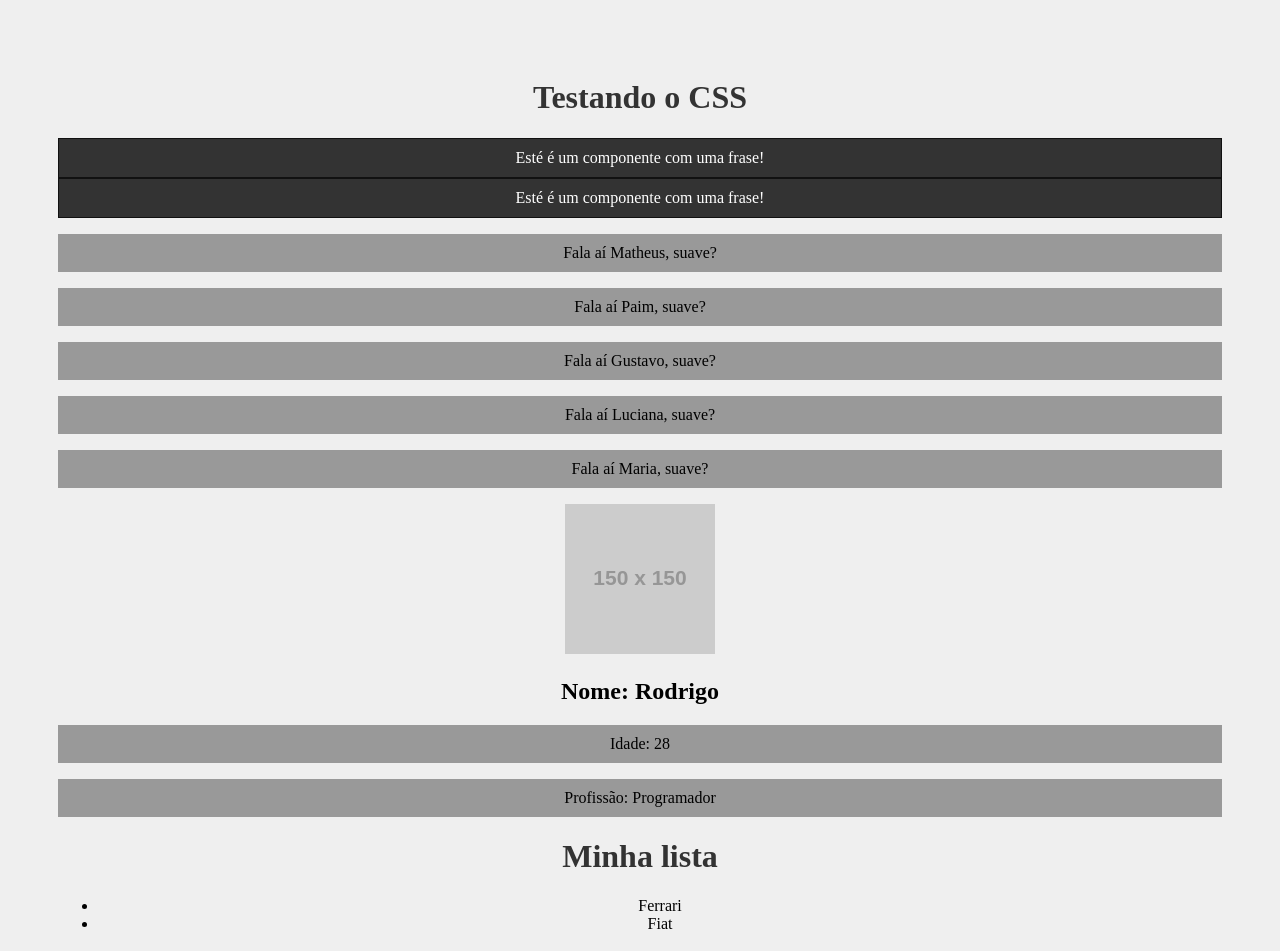
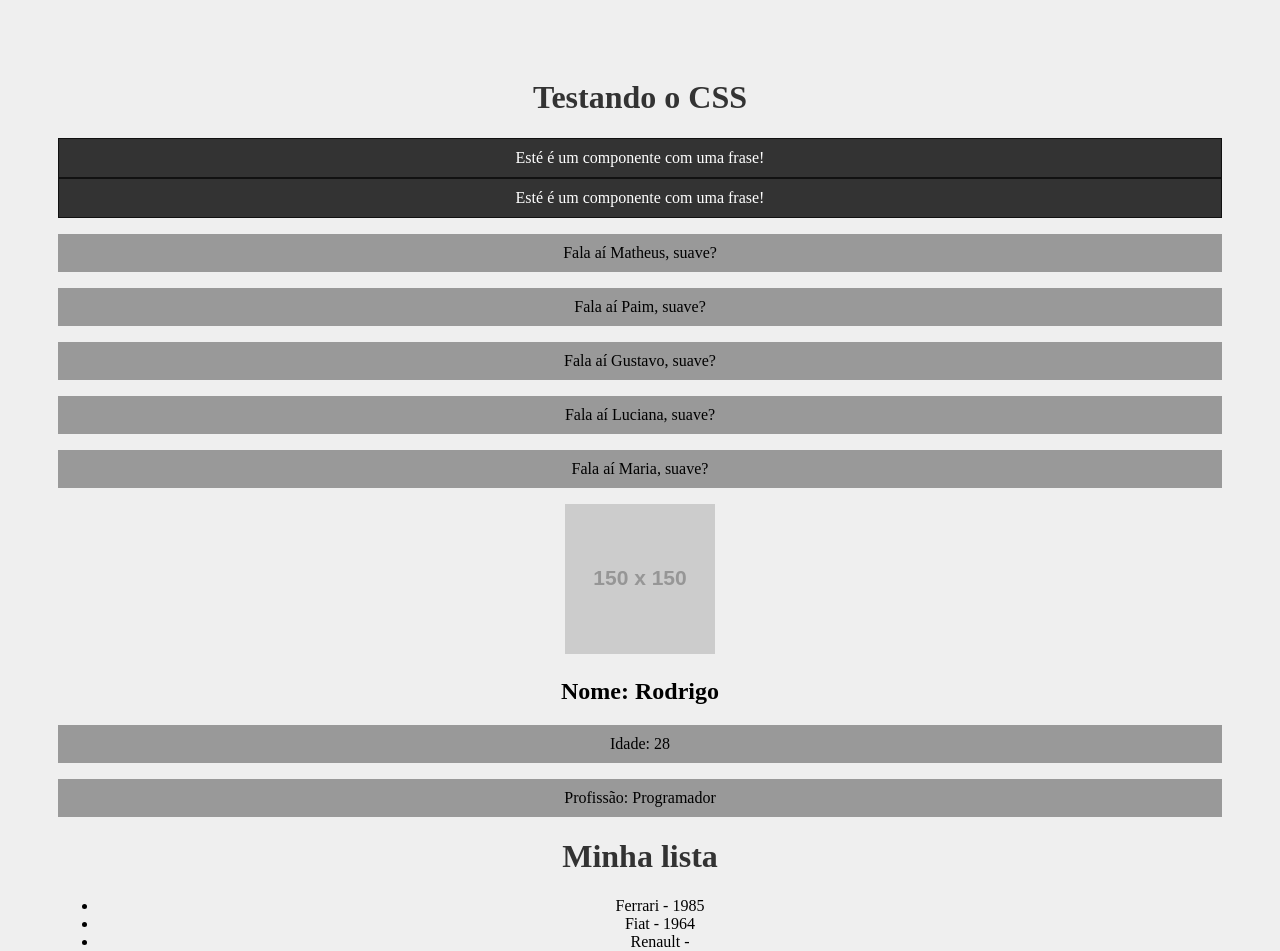
Before and after one commit to Lucas-Paim-Lavras/react_js_curso, a React (Create React App) app in the folder meu-projeto/: page / in a window 1280 px wide. Shown: the top 951 px of the page. Built offline with nearby package versions, Linux system fonts and the light colour scheme.

Commit message:
Avançando em Props: PropTypes; defaultProps; isRequired

```diff
--- a/meu-projeto/src/components/Item.js
+++ b/meu-projeto/src/components/Item.js
@@ -1,8 +1,20 @@
-function Item(props){
+import PropTypes from 'prop-types'   //pacote pronto que já vem com o react
+
+function Item({marca, ano_lancamento}){      //usamos aqui o structure pra não ter que usar o props.marca
     return(
         <>
-            <li>{props.marca}</li>
+            <li>{marca} - {ano_lancamento}</li>
         </>
     )
 }
+
+Item.propTypes = {       //defino algumas propriedades de validação para as entradas que serão dadas às props
+    marca: PropTypes.string.isRequired,
+    ano_lancamento: PropTypes.number,
+}
+
+Item.defaultProps = {        //a default props vai ser útil para o caso dos argumntos que trouxemos para so props, não sejam preenchidos
+    marca: 'Faltou a Marca',
+    ano_lancamento: 0,
+}
 export default Item
--- a/meu-projeto/src/components/List.js
+++ b/meu-projeto/src/components/List.js
@@ -6,8 +6,12 @@
         <>
             <h1>Minha lista</h1>
             <ul>
-                <Item marca="Ferrari"/>
-                <Item marca="Fiat"/>
+                <Item marca="Ferrari" ano_lancamento={1985}/>
+                <Item marca="Fiat" ano_lancamento={1964}/>
+                <Item marca="Renault"/>
+                <Item marca="Chevrolet" ano_lancamento={1999}/>
+                <Item />
+                {/* Com a defaultProps, se eu não passar marca e ano_lancamento o defaultProps escreve aquiloq que eu passei pra ele */}
             </ul>
         </>
 
```
